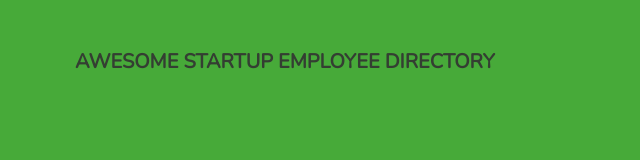
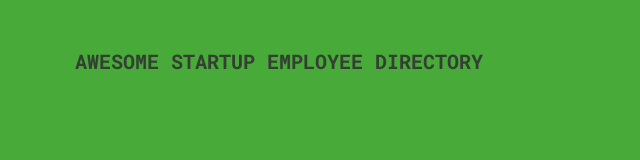
Before and after one commit to jamesbdev/fullstack-js-unit-5, a plain HTML site: page index.html in a window 1280 px wide. Shown: the full height of the page, 0-640 px from the left. Drawn offline with nearby package versions, Linux system fonts and the light colour scheme; no server answers.

Commit message:
add font

```diff
--- a/css/styles.css
+++ b/css/styles.css
@@ -1,8 +1,6 @@
 /* =====================================
    Public API Request
 ======================================== */
-
-@import url('https://fonts.googleapis.com/css?family=Nunito');
 
 :root {
     --main-bg-color: #47AA39;
@@ -21,7 +19,7 @@ html, body {
 }
 
 body {
-    font-family: "Nunito", sans-serif;
+    font-family: "Roboto Mono", monospace;
     text-align: center;
     background: var(--main-bg-color);
 }
--- a/index.html
+++ b/index.html
@@ -4,6 +4,9 @@
         <title>Public API Requests</title>
         <meta charset="UTF-8">
         <meta name="viewport" content="width=device-width, initial-scale=1, shrink-to-fit=no">
+        <link rel="preconnect" href="https://fonts.googleapis.com">
+        <link rel="preconnect" href="https://fonts.gstatic.com" crossorigin>
+        <link href="https://fonts.googleapis.com/css2?family=Roboto+Mono:ital,wght@0,100..700;1,100..700&display=swap" rel="stylesheet">
         <link href="css/normalize.css" rel="stylesheet">
         <link href="css/styles.css" rel="stylesheet">
     </head>
```
